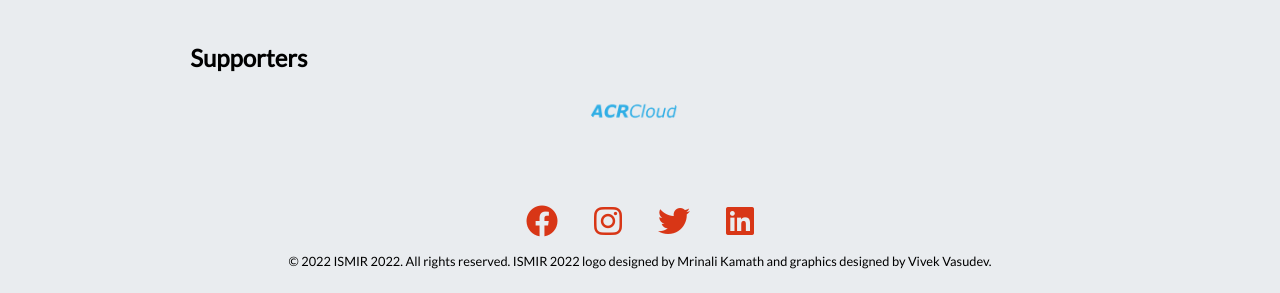
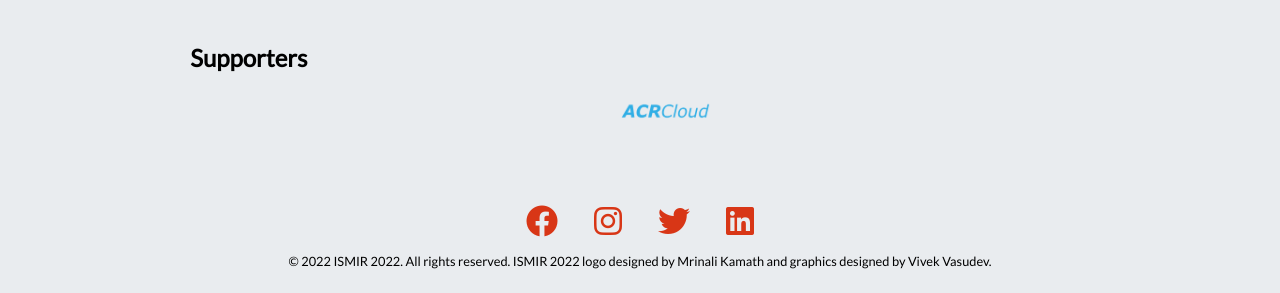
Before and after one commit to ismir2022/ismir2022.github.io, a Jekyll site: the page built from sponsors.md, in a window 1280 px wide. Shown: the part 530-823 px from the top of the page. Built offline with Jekyll 4.4.1, drawn with Linux system fonts in a browser that asks for light colours; nearby versions of some CDN libraries.

Commit message:
fixing alignment in sponsors page

```diff
--- a/_includes/css/musto.css
+++ b/_includes/css/musto.css
@@ -880,20 +880,24 @@ a:first-child:hover{
 .platinum-wrapper{
     img {
       max-width: 330px;
+      text-align: left;
     }
   }
 .gold-wrapper {
     img {
       max-width: 230px;
+      text-align: left;
     }
   }
 .silver-wrapper {
     img {
       max-width: 150px;
+      text-align: left;
     }
   }
 .supporter-wrapper {
     img {
       max-width: 90px;
+      text-align: left;
     }
 }
--- a/sponsors.md
+++ b/sponsors.md
@@ -11,16 +11,7 @@ title: International Society for Music Information Retrieval
     </tr>
     <tr>
             <td class="supporter-wrapper">
-                <a href="https://www.acrcloud.com/" target="_blank"><img src="/assets/sponsors/ACRCloud-logo.png" alt="Avatar" class="avatar"></a>
-            </td>
-            <td class="supporter-wrapper">
-                <!-- <img src="/assets/sponsors/ACRCloud-logo.png" alt="Avatar" class="avatar"> -->
-            </td>
-            <td class="supporter-wrapper">
-                <!-- <img src="/assets/sponsors/ACRCloud-logo.png" alt="Avatar" class="avatar"> -->
-            </td>
-            <td class="supporter-wrapper">
-                <!-- <img src="/assets/sponsors/ACRCloud-logo.png" alt="Avatar" class="avatar"> -->
+                <a href="https://www.acrcloud.com/" target="_blank"><img src="/assets/sponsors/ACRCloud-logo.png"></a>
             </td>
         </tr>
 </table>
```
